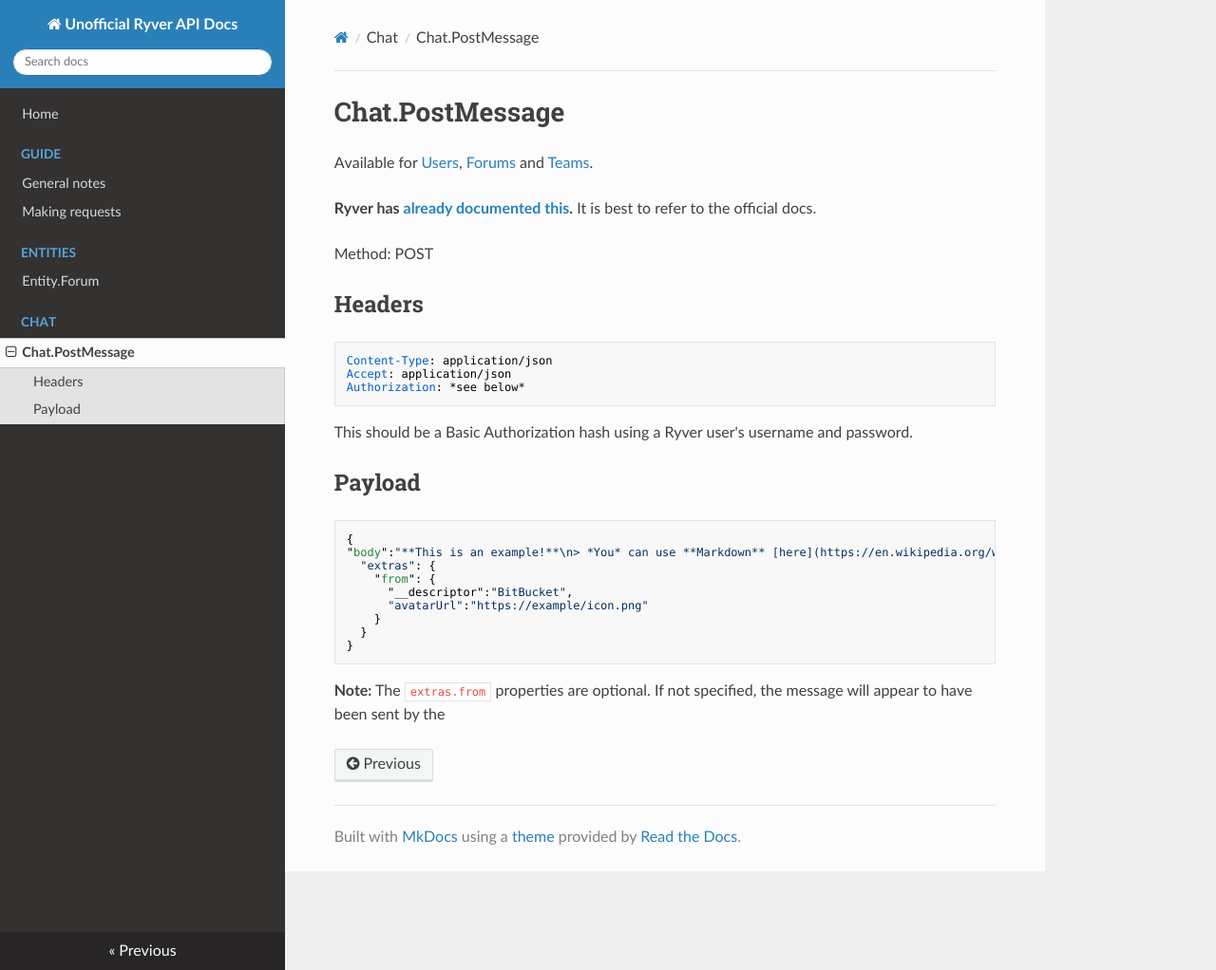
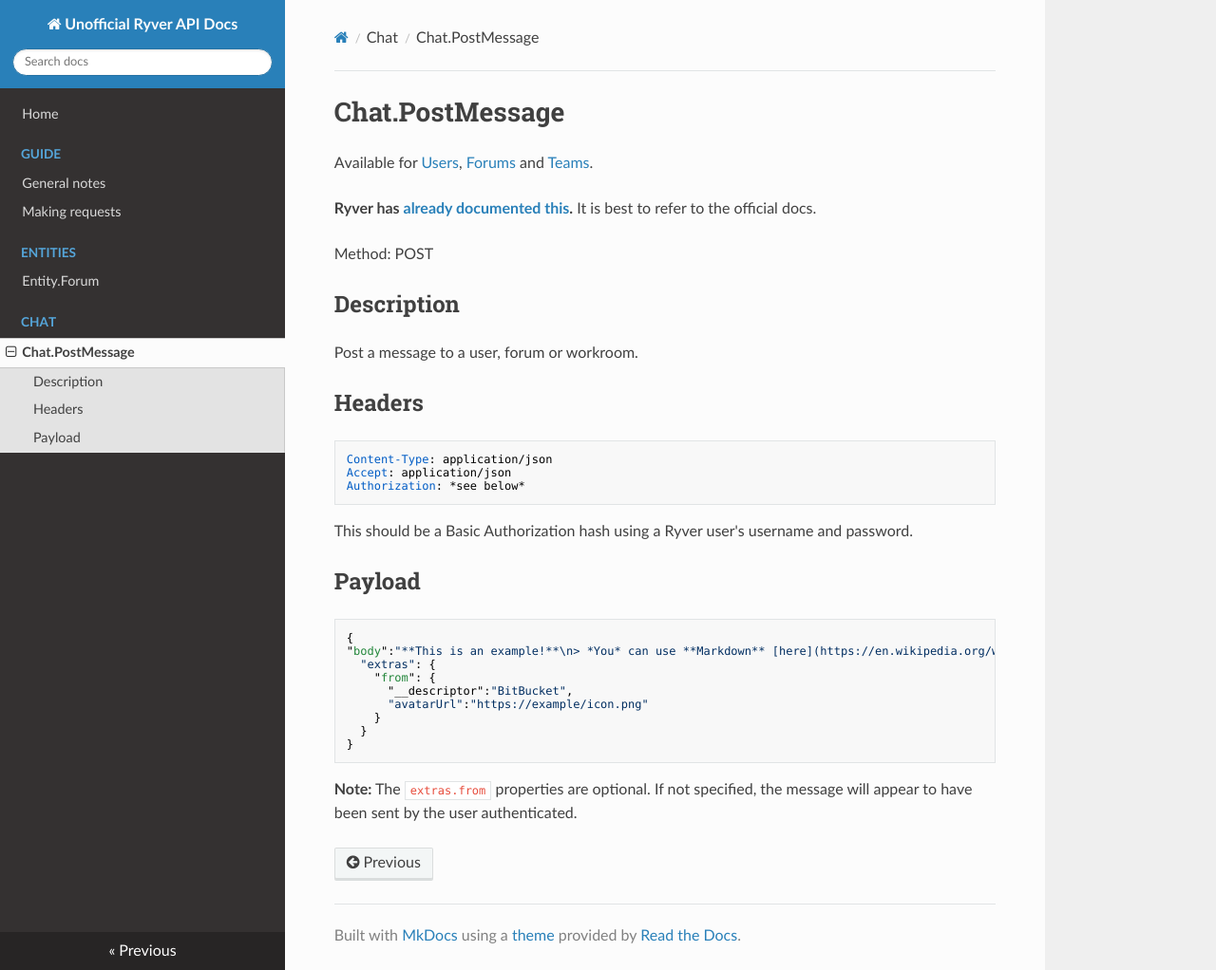
Before and after one commit to md678685/UnofficialRyverDocs, an MkDocs documentation site: the page built from docs/chat/postmessage.md, in a window 1280 px wide and 1022 px high. Shown: the whole window at 95% size. Built offline with MkDocs 1.6.1, drawn with Linux system fonts in a browser that asks for light colours; nearby versions of some CDN libraries; old or Windows-style settings are respelled for this version of MkDocs.

Commit message:
Add description to Chat.PostMessage

````diff
--- a/docs/chat/postmessage.md
+++ b/docs/chat/postmessage.md
@@ -7,6 +7,10 @@ Available for [Users](../entities/entity.user.md),
 It is best to refer to the official docs.
 
 Method: POST
+
+## Description
+
+Post a message to a user, forum or workroom.
 
 ## Headers
 
@@ -34,4 +38,4 @@ and password.
 ```
 
 **Note:** The `extras.from` properties are optional. If not specified,
-the message will appear to have been sent by the
+the message will appear to have been sent by the user authenticated.
````
